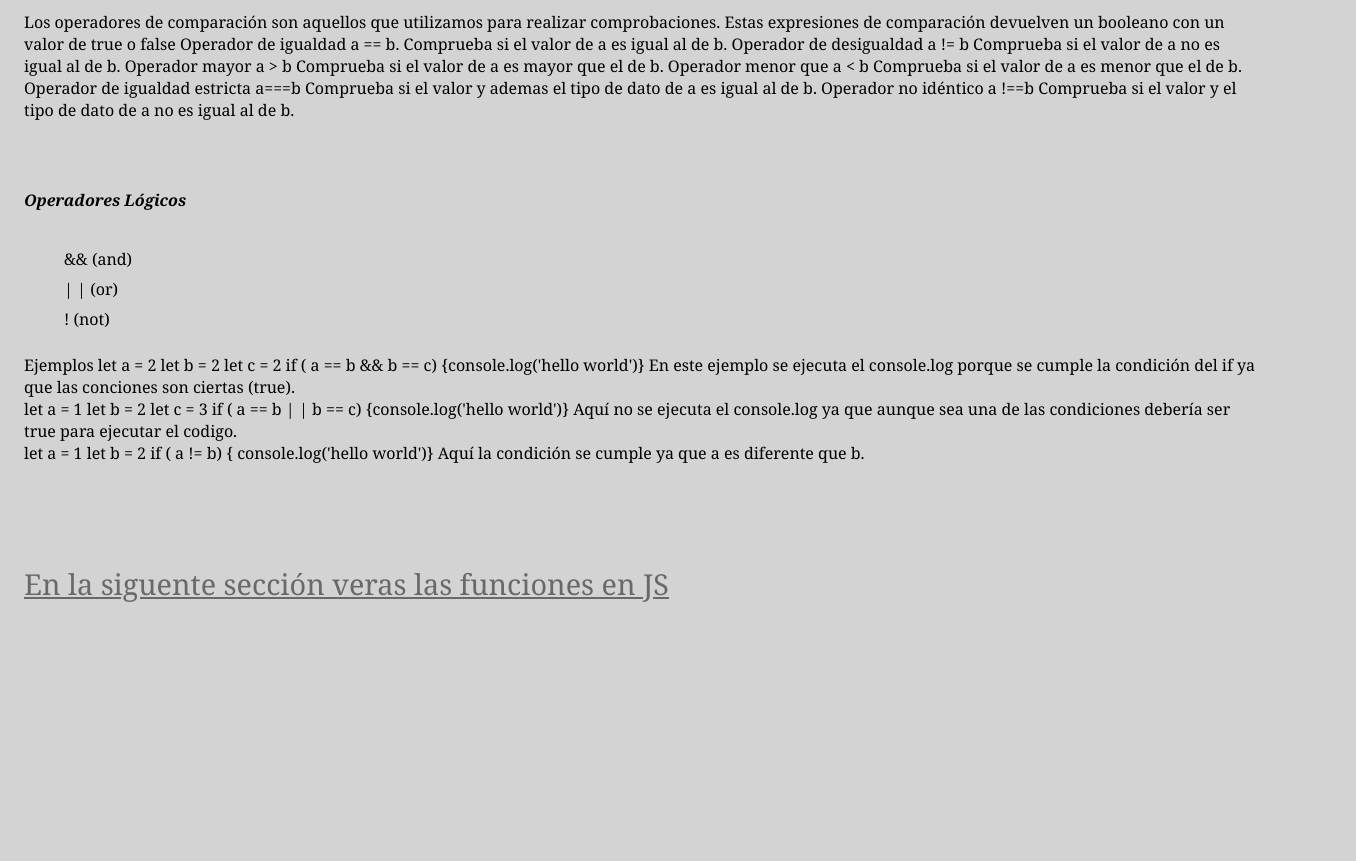
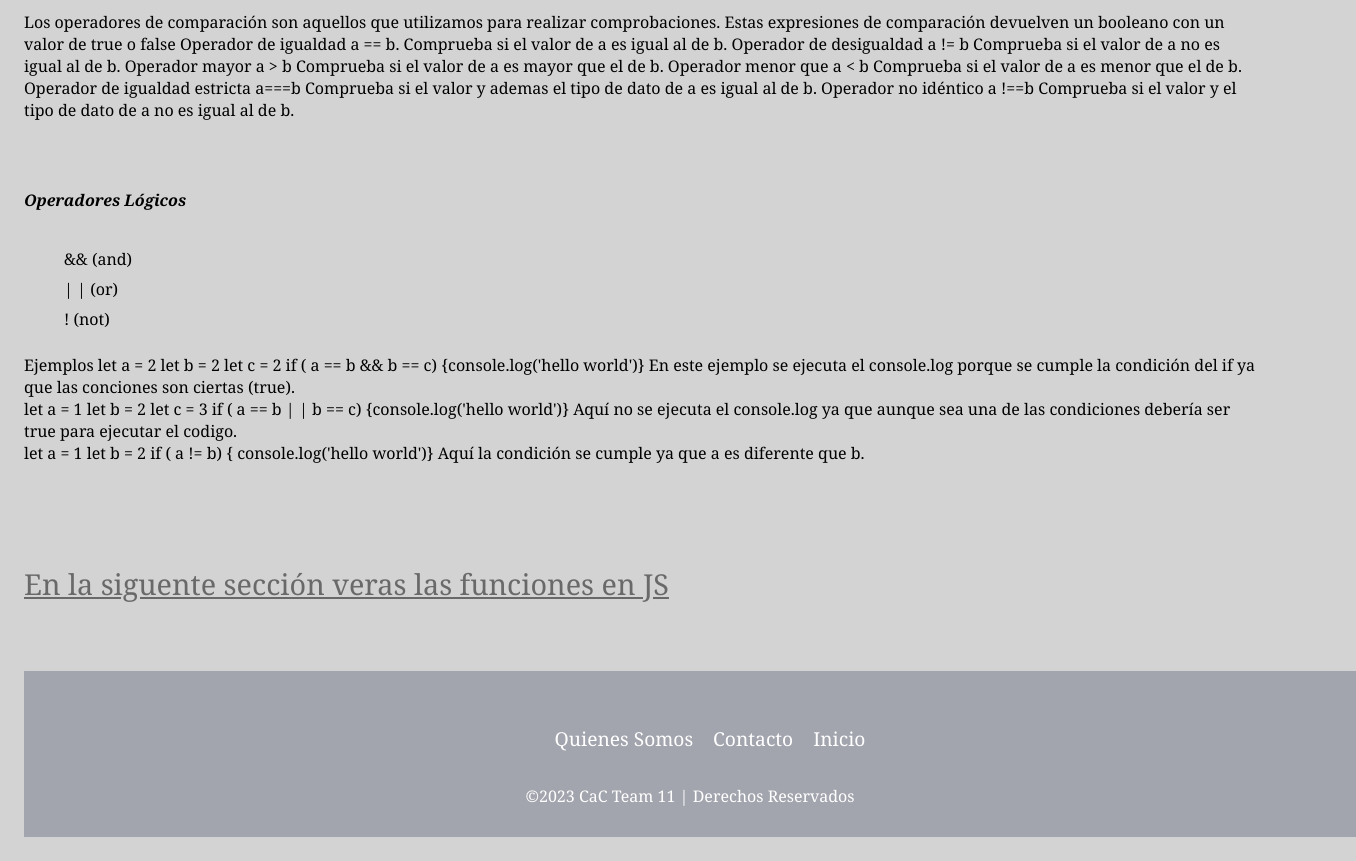
Before and after one commit to Nickbacho/tpocodoacodo, a plain HTML site: page js.html in a window 1280 px wide. Shown: the part 1446-2307 px from the top of the page, 1356 px wide, since content can reach past the window. Before the commit the page ends 2141 px from the top, so only its background shows below. Drawn offline with Linux system fonts and the light colour scheme.

Commit message:
cambios_enlaces

```diff
--- a/js.html
+++ b/js.html
@@ -120,12 +120,20 @@
       </section>
     </article>
     <section>
-      <a href="./jsfunc.html" target="_blank">
+      <a href="./jsfunc.html">
         <p>En la siguente sección veras las funciones en JS </p>
       </a>
     </section>
   </main>
   </div>
+  <footer class="footer">
+    <ul class="menu">
+      <li class="menu__item"><a class="menu__link" href="quienessomos.html">Quienes Somos</a></li>
+      <li class="menu__item"><a class="menu__link" href="contacto.html">Contacto</a></li>
+      <li class="menu__item"><a class="menu__link" href="index.html">Inicio</a></li>
+    </ul>
+    <p>&copy;2023 CaC Team 11 | Derechos Reservados</p>
+  </footer>
 </body>
 
 </html>
```
Also changed, not shown: jscondicionales.html (+9 -1 lines), jsfunc.html (+9 -1 lines).
